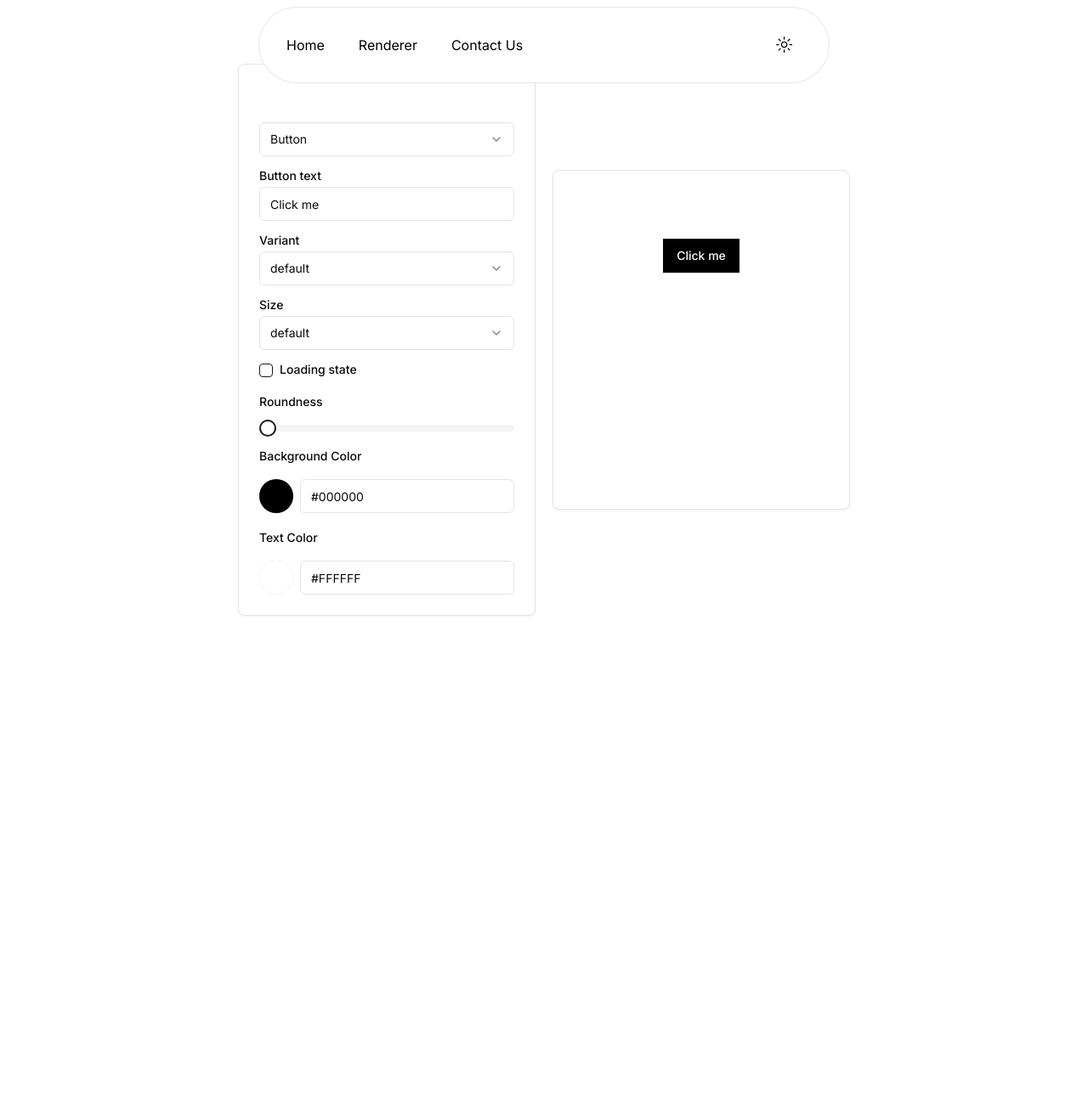
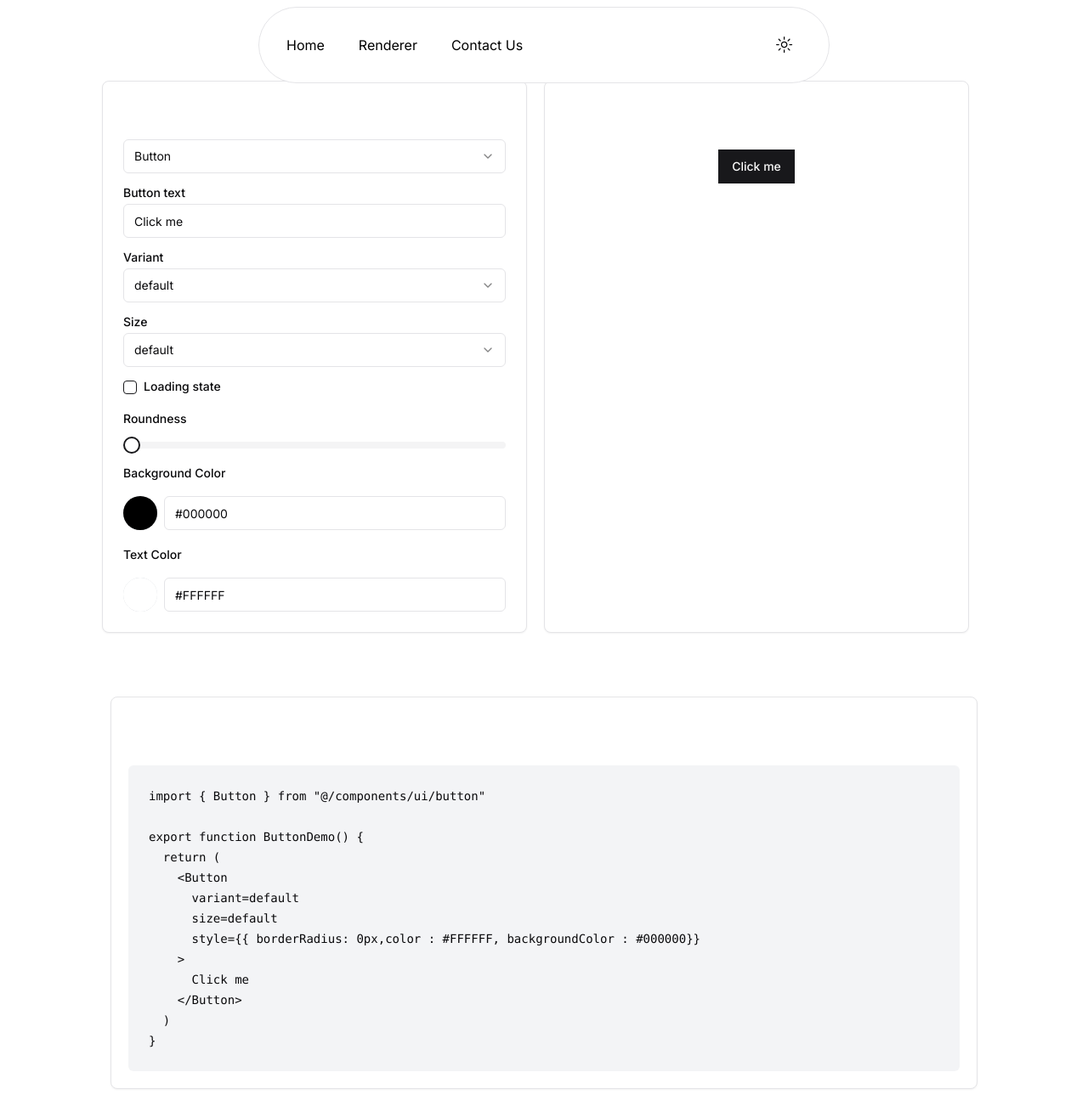
Before and after one commit to sidhuiwnl/component-renderer, a Next.js app: page /renderer in a window 1280 px wide. Shown: the whole page at 85% size. Before the commit the page ends 800 px from the top, so only its background shows below. Built offline with nearby package versions, Linux system fonts and the light colour scheme.

Commit message:
finished button

```diff
--- a/components/optionsCard.tsx
+++ b/components/optionsCard.tsx
@@ -6,9 +6,9 @@ import {
   Card,
   CardContent,
   CardDescription,
-  CardFooter,
+
   CardHeader,
-  CardTitle,
+
 } from "@/components/ui/card";
 import { Input } from "@/components/ui/input";
 import { Label } from "@/components/ui/label";
@@ -20,13 +20,9 @@ import {
   SelectValue,
 } from "@/components/ui/select";
 import { Checkbox } from "@/components/ui/checkbox";
-import { VariantType,SizeType } from "@/app/types";
+import { VariantType, SizeType } from "@/app/types";
 import { ReloadIcon } from "@radix-ui/react-icons";
-import { Slider } from "@/components/ui/slider"
-
-
-
-
+import { Slider } from "@/components/ui/slider";
 
 export default function OptionsCard() {
   const [text, setText] = useState("Click me");
@@ -34,8 +30,8 @@ export default function OptionsCard() {
   const [sizeOfBtn, setSizeOfBtn] = useState<SizeType>("default");
   const [loadingState, setLoadingState] = useState(false);
   const [sliderValue, setSliderValue] = useState(0);
-  const[color,setColor] = useState("#000000");
-  const[textColor,setTextColor] = useState("#FFFFFF");
+  const [color, setColor] = useState("#000000");
+  const [textColor, setTextColor] = useState("#FFFFFF");
 
   const handleColorChange = (event) => {
     setColor(event.target.value);
@@ -45,10 +41,10 @@ export default function OptionsCard() {
     setTextColor(event.target.value);
   };
 
-
   return (
+    <div className="w-full min-h-screen flex flex-col items-center p-5">
       <div className=" w-full h-screen flex flex-row justify-center items-center">
-      <Card className="w-[350px] mr-5">
+        <Card className="w-[500px] mr-5">
           <CardHeader>
             <CardDescription className="text-white">Options</CardDescription>
           </CardHeader>
@@ -112,10 +108,12 @@ export default function OptionsCard() {
                   </Select>
                 </div>
                 <div className="flex space-x-2">
-
-                <Checkbox id="terms"
+                  <Checkbox
+                    id="terms"
                     checked={loadingState}
-                onCheckedChange={(checked) => setLoadingState(checked as boolean)}
+                    onCheckedChange={(checked) =>
+                      setLoadingState(checked as boolean)
+                    }
                   />
                   <label
                     htmlFor="terms"
@@ -130,7 +128,8 @@ export default function OptionsCard() {
                     value={[sliderValue]}
                     onValueChange={(value) => setSliderValue(value[0])}
                     max={20}
-                step={1} />
+                    step={1}
+                  />
                 </div>
                 <div className="space-y-4">
                   <Label>Background Color</Label>
@@ -145,10 +144,8 @@ export default function OptionsCard() {
                       />
                       <div
                         className="absolute inset-0 rounded-full pointer-events-none"
-                    style={{backgroundColor : color}}
-
-                    >
-                    </div>
+                        style={{ backgroundColor: color }}
+                      ></div>
                     </div>
 
                     <Input
@@ -172,10 +169,8 @@ export default function OptionsCard() {
                       />
                       <div
                         className="absolute inset-0 rounded-full pointer-events-none"
-                    style={{backgroundColor : textColor}}
-
-                    >
-                    </div>
+                        style={{ backgroundColor: textColor }}
+                      ></div>
                     </div>
 
                     <Input
@@ -190,18 +185,49 @@ export default function OptionsCard() {
             </form>
           </CardContent>
         </Card>
-      <Card className="w-[350px] h-[400px]">
+        <Card className="w-[500px] h-[650px] mr-5">
           <CardDescription className="text-white p-5">Preview</CardDescription>
           <div className="p-5 text-center">
-        {loadingState ? <ButtonLoading/> : <DefaultButton variant={variant} text={text} sizeOfBtn={sizeOfBtn} sliderValue={sliderValue} color={color} textColor={textColor}/>}
+            {loadingState ? (
+              <ButtonLoading />
+            ) : (
+              <DefaultButton
+                variant={variant}
+                text={text}
+                sizeOfBtn={sizeOfBtn}
+                sliderValue={sliderValue}
+                color={color}
+                textColor={textColor}
+              />
+            )}
+          </div>
+        </Card>
+      </div>
+      <Card className="w-full min-h-[400px] max-w-[1020px]">
+        <CardDescription className="text-white p-5">Code</CardDescription>
+        <div className="relative p-5">
+          <pre className="dark:bg-zinc-900 bg-gray-100 p-6 rounded-md overflow-x-auto">
+            <code className="text-sm">
+              {`import { Button } from "@/components/ui/button"
 
+export function ButtonDemo() {
+  return (
+    <Button
+      variant=${variant}
+      size=${sizeOfBtn}
+      style={{ borderRadius: ${sliderValue}px,color : ${textColor}, backgroundColor : ${color}}}
+    >
+      ${text}
+    </Button>
+  )
+}`}
+            </code>
+          </pre>
         </div>
-
       </Card>
     </div>
   );
 }
-
 
 function ButtonLoading() {
   return (
@@ -209,17 +235,37 @@ function ButtonLoading() {
       <ReloadIcon className="mr-2 h-4 w-4 animate-spin" />
       Please wait
     </Button>
-  )
+  );
 }
 
- function DefaultButton({variant,text,sizeOfBtn,sliderValue,color,textColor} :{variant : VariantType,text : string, sizeOfBtn : SizeType, sliderValue : number,color: string,textColor : string}){
-  return(
+function DefaultButton({
+  variant,
+  text,
+  sizeOfBtn,
+  sliderValue,
+  color,
+  textColor,
+}: {
+  variant: VariantType;
+  text: string;
+  sizeOfBtn: SizeType;
+  sliderValue: number;
+  color: string;
+  textColor: string;
+}) {
+  return (
     <Button
-      style={{borderRadius : `${sliderValue}px`,backgroundColor : `${color}`,color : `${textColor}`}}
+
       className="rounded-full"
       variant={variant}
-      size={sizeOfBtn}>
+      size={sizeOfBtn}
+      style={{
+        ...(color !== '#000000' && { backgroundColor: color }),
+        ...(textColor !== '#FFFFFF' && { color: textColor }),
+        borderRadius : `${sliderValue}px`
+      }}
+    >
       {text}
     </Button>
-  )
+  );
 }
```
Also changed, not shown: components/ButtonComponent.tsx (added). Lines whose indentation alone changed are shown as unchanged.
